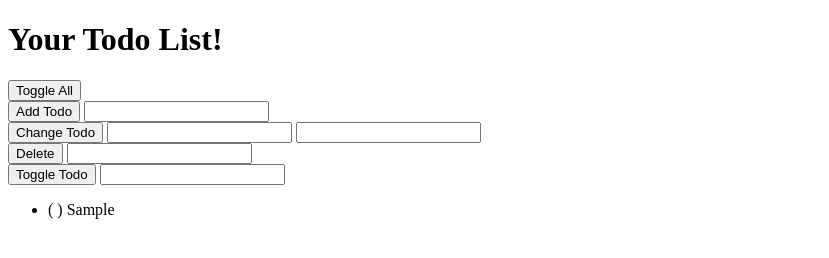
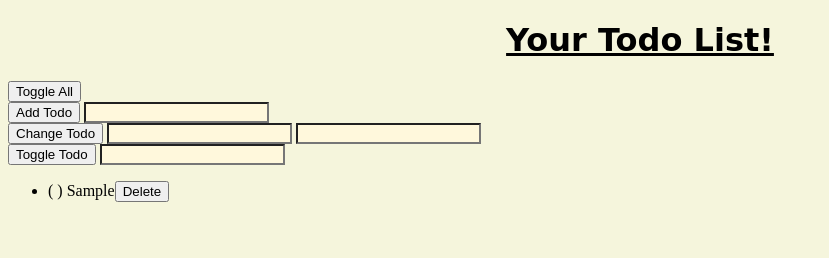
Before and after one commit to lukeswan23/todosJS, a plain HTML site: page index.html in a window 1280 px wide. Both pictures are taken after typing "Sample" into the empty fields and a click on the button "Add Todo". Shown: the whole page, without its empty margins (0-829 px from the left). Drawn offline with Linux system fonts and the light colour scheme.

Commit message:
Version 10, deleting items refactored from user input to a delete button. Minor UI changes

```diff
--- a/index.html
+++ b/index.html
@@ -2,6 +2,7 @@
 <html>
 <head>
 	<title>Get it done!</title>
+	<link rel="stylesheet" type="text/css" href="style.css">
 </head>
 
 <body>
@@ -20,10 +21,6 @@
 		<input id="changeTodoTextInput" type="text" name="">
 	</div>
 	<div>
-		<button onclick="handlers.deleteToDo()">Delete</button>
-		<input id="deleteTodoPositionInput" type="number" name="">
-	</div>
-	<div>
 		<button onclick="handlers.toggleToDo()">Toggle Todo</button>
 		<input id="toggleTodoPositionInput" type="number" name="">
 	</div>
--- a/style.css
+++ b/style.css
@@ -0,0 +1,24 @@
+body {
+	background-color: beige;
+}
+
+input{
+	background-color: cornsilk;
+}
+
+h1{
+	text-align: center;
+	font-family: cursive;
+	text-decoration: underline;
+
+
+}
+
+h1:hover {
+	transition: all .5s ease-in-out;
+	transform: rotate(1turn) scale(1.5);
+	transition-delay: 250ms;
+
+
+
+}
--- a/todos.js
+++ b/todos.js
@@ -54,10 +54,8 @@ var handlers = {
 		changeTodoTextInput.value = '';
 		view.displayTodos();
 	},
-	deleteToDo: function() {
-		var deleteToDoPositionInput = document.getElementById('deleteTodoPositionInput');
-		todoList.deleteToDo(deleteToDoPositionInput.valueAsNumber);
-		deleteToDoPositionInput.value = '';
+	deleteToDo: function(position) {
+		todoList.deleteToDo(position);
 		view.displayTodos();
 	},
 	toggleToDo: function() {
@@ -72,6 +70,7 @@ var handlers = {
 	},
 };
 
+//view object, only displays information to user...hence view
 var view = {
 	displayTodos: function() {
 		var toDosUl = document.querySelector('ul'); //resets the UL each time the function is run to prevent it from creating the UL every time.
@@ -87,9 +86,35 @@ var view = {
 				todoTextWithCompletion = '( ) ' + todo.todoText;
 			}
 
-			toDoLi.textContent = todoTextWithCompletion; //replaces line below
+			toDoLi.id= i; //each li element will have an id that has the todos position
+			toDoLi.textContent = todoTextWithCompletion; //replaces line below(line92)
+			toDoLi.appendChild(this.createDeleteButton());
 			// toDoLi.textContent = todoList.todos[i].todoText; //accessing todoLi object and setting text to value of i(current todo in array)'s todoText
 			toDosUl.appendChild(toDoLi);
-		}
-	}
-};
+			}
+		},
+		createDeleteButton: function() {
+			var deleteButton = document.createElement('button');
+			deleteButton.textContent = 'Delete';
+			deleteButton.className = 'deleteButton';
+			return deleteButton;
+		},
+		setUpEventListeners: function() {
+			var toDosUl = document.querySelector('ul');
+
+			toDosUl.addEventListener('click', function(event) {
+				console.log(event.target.parentNode.id);
+
+				//get element that was clicked
+				var elementClicked = event.target;
+
+				//check if elementClicked is a delete button
+				if (elementClicked.className === 'deleteButton') {
+					//run handlers.deleteTodo(position) position that gets passed in as a string, so we parseInt
+					handlers.deleteToDo(parseInt(elementClicked.parentNode.id));
+				}
+			});
+		},
+	};
+
+	view.setUpEventListeners();
```
